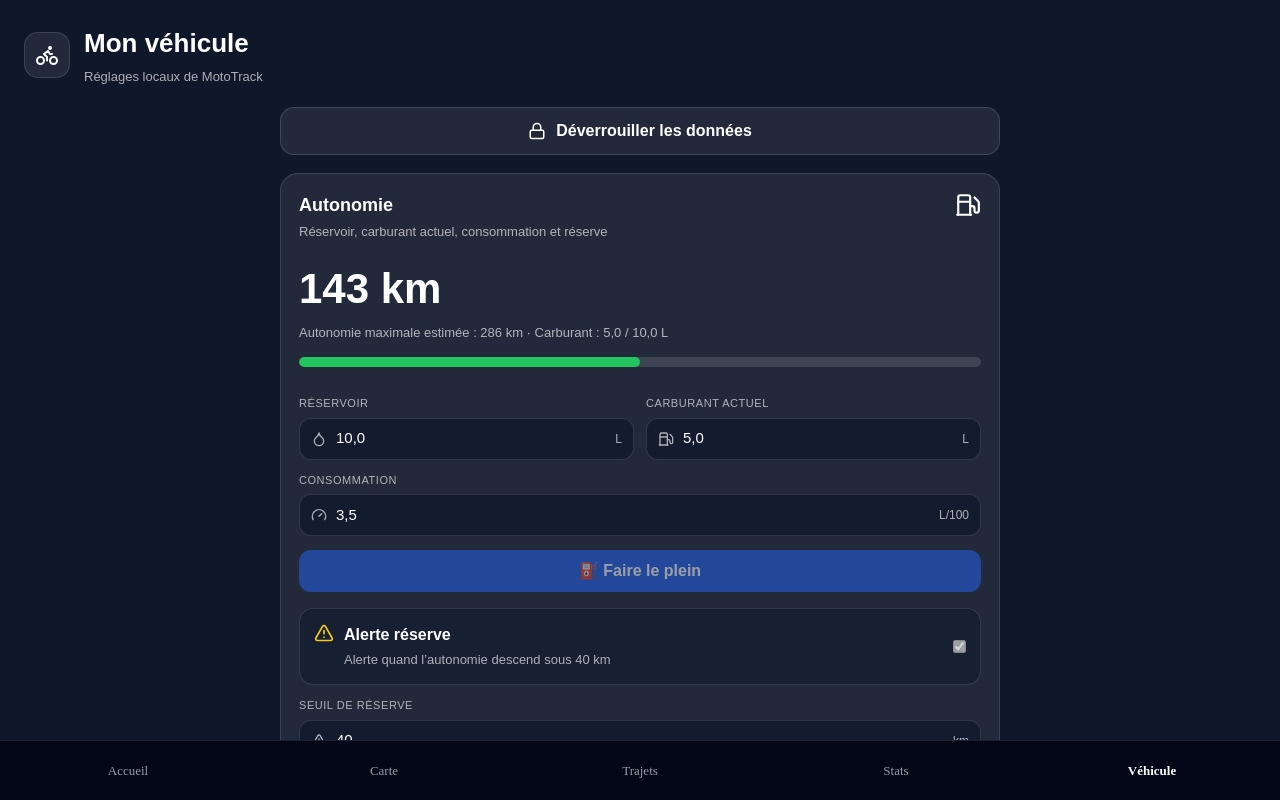
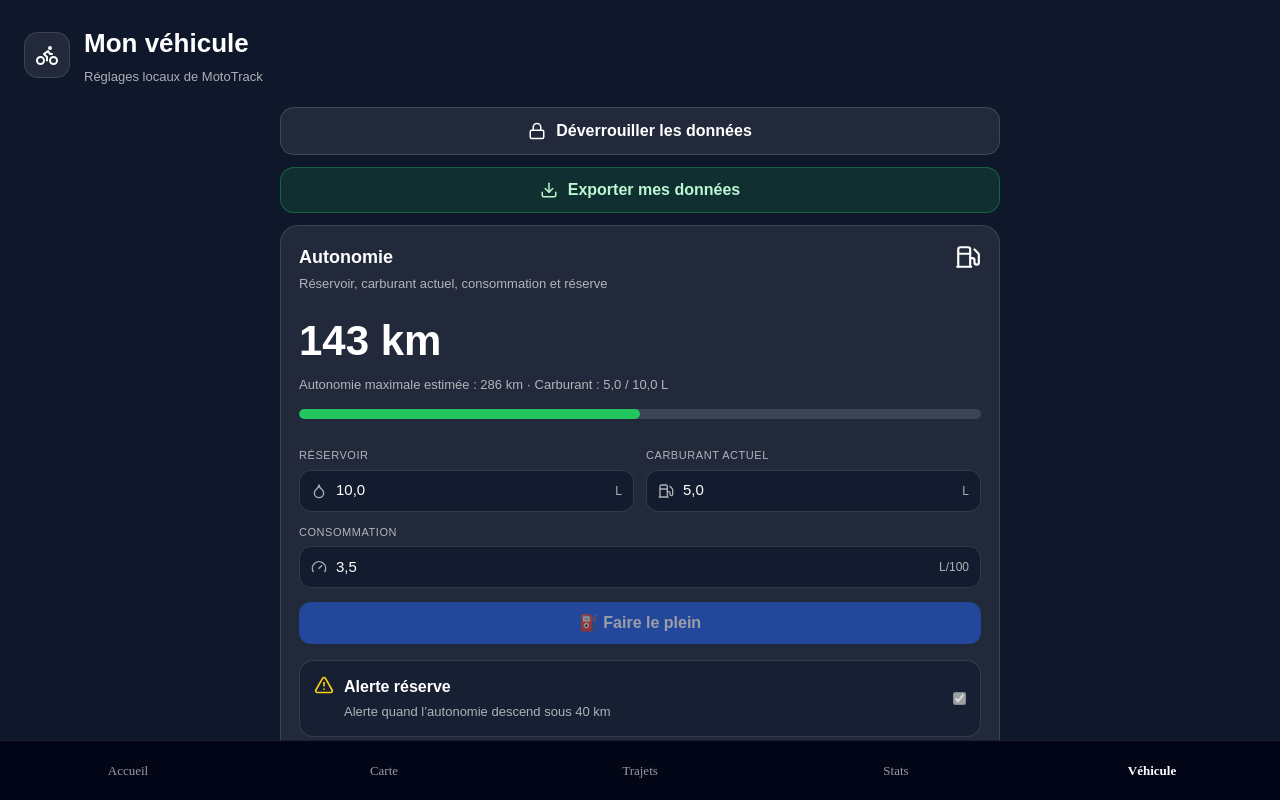
Before and after one commit to EROWINDJ/Mototrack, a React (Vite) app in the folder client/: page / in a window 1280 px wide. Both pictures are taken after a click on the button "Véhicule". Shown: the top 800 px of the page. Built offline with nearby package versions, Linux system fonts and the light colour scheme.

Commit message:
Add JSON export and clean vehicle documents

```diff
--- a/client/src/components/Vehicle.tsx
+++ b/client/src/components/Vehicle.tsx
@@ -11,6 +11,7 @@ import {
   AlertTriangle,
   Bike,
   Camera,
+  Download,
   Droplet,
   Fuel,
   Gauge,
@@ -20,7 +21,12 @@ import {
   Save,
   Unlock,
 } from "lucide-react";
-import { getVehicle, saveVehicle, type VehicleData } from "@/lib/localDb";
+import {
+  getMotoTrackExportData,
+  getVehicle,
+  saveVehicle,
+  type VehicleData,
+} from "@/lib/localDb";
 import { useLocalSettings } from "@/hooks/useLocalSettings";
 
 type VehicleImageField =
@@ -36,7 +42,9 @@ export default function Vehicle() {
   const [vehicle, setVehicle] = useState<VehicleData | null>(null);
   const [isLocked, setIsLocked] = useState(true);
   const [isScanning, setIsScanning] = useState(false);
+  const [isExporting, setIsExporting] = useState(false);
   const [scanError, setScanError] = useState<string | null>(null);
+  const [exportMessage, setExportMessage] = useState<string | null>(null);
 
   const carteGriseInputRef = useRef<HTMLInputElement | null>(null);
   const permisRectoInputRef = useRef<HTMLInputElement | null>(null);
@@ -149,6 +157,40 @@ export default function Vehicle() {
     updateFuel(settings.tankSize);
   };
 
+  const handleExportData = async () => {
+    setIsExporting(true);
+    setExportMessage(null);
+
+    try {
+      const exportData = await getMotoTrackExportData();
+      const json = JSON.stringify(exportData, null, 2);
+
+      const blob = new Blob([json], {
+        type: "application/json;charset=utf-8",
+      });
+
+      const url = URL.createObjectURL(blob);
+      const link = document.createElement("a");
+
+      const date = new Date().toISOString().slice(0, 10);
+
+      link.href = url;
+      link.download = `mototrack-export-${date}.json`;
+      document.body.appendChild(link);
+      link.click();
+      link.remove();
+
+      URL.revokeObjectURL(url);
+
+      setExportMessage("Export JSON généré.");
+    } catch (error) {
+      console.error("Erreur export JSON :", error);
+      setExportMessage("Export impossible pour le moment.");
+    } finally {
+      setIsExporting(false);
+    }
+  };
+
   const handleCarteGriseUpload = async (
     event: ChangeEvent<HTMLInputElement>
   ) => {
@@ -246,6 +288,21 @@ export default function Vehicle() {
         {isLocked ? "Déverrouiller les données" : "Verrouiller et sauvegarder"}
         {!isLocked && <Save size={18} />}
       </button>
+
+      <button
+        style={styles.exportButton}
+        disabled={isExporting}
+        onClick={handleExportData}
+      >
+        {isExporting ? (
+          <Loader2 size={18} className="animate-spin" />
+        ) : (
+          <Download size={18} />
+        )}
+        {isExporting ? "Export en cours..." : "Exporter mes données"}
+      </button>
+
+      {exportMessage && <div style={styles.exportMessage}>{exportMessage}</div>}
 
       <section style={styles.card}>
         <div style={styles.cardHeader}>
@@ -367,7 +424,7 @@ export default function Vehicle() {
             ) : (
               <Camera size={18} />
             )}
-            {isScanning ? "Analyse..." : "Photo"}
+            {isScanning ? "Analyse..." : "Scanner"}
           </button>
         </div>
 
@@ -848,7 +905,36 @@ const styles: Record<string, CSSProperties> = {
     justifyContent: "center",
     gap: "10px",
     fontWeight: 700,
+    margin: "0 auto 12px",
+  },
+
+  exportButton: {
+    width: "100%",
+    maxWidth: "720px",
+    height: "46px",
+    borderRadius: "14px",
+    border: "1px solid rgba(34,197,94,0.35)",
+    background: "rgba(34,197,94,0.14)",
+    color: "#bbf7d0",
+    display: "flex",
+    alignItems: "center",
+    justifyContent: "center",
+    gap: "10px",
+    fontWeight: 800,
+    margin: "0 auto 12px",
+  },
+
+  exportMessage: {
+    width: "100%",
+    maxWidth: "720px",
     margin: "0 auto 18px",
+    padding: "10px 12px",
+    borderRadius: "12px",
+    background: "rgba(59,130,246,0.12)",
+    border: "1px solid rgba(59,130,246,0.25)",
+    color: "rgba(255,255,255,0.78)",
+    fontSize: "13px",
+    textAlign: "center",
   },
 
   card: {
--- a/client/src/lib/localDb.ts
+++ b/client/src/lib/localDb.ts
@@ -89,6 +89,15 @@ export interface VehicleData {
   permisImage?: string;
   permisRectoImage?: string;
   permisVersoImage?: string;
+}
+
+export interface MotoTrackExportData {
+  app: "MotoTrack";
+  exportVersion: number;
+  exportedAt: string;
+  settings: LocalSettings;
+  vehicle: VehicleData;
+  trips: LocalTrip[];
 }
 
 interface MotoTrackDB extends DBSchema {
@@ -339,3 +348,22 @@ export async function saveVehicle(
   await db.put("vehicle", updated);
   return updated;
 }
+
+// --- Export ---
+
+export async function getMotoTrackExportData(): Promise<MotoTrackExportData> {
+  const [settings, vehicle, trips] = await Promise.all([
+    getSettings(),
+    getVehicle(),
+    getAllTrips(),
+  ]);
+
+  return {
+    app: "MotoTrack",
+    exportVersion: 1,
+    exportedAt: new Date().toISOString(),
+    settings,
+    vehicle,
+    trips,
+  };
+}
```
